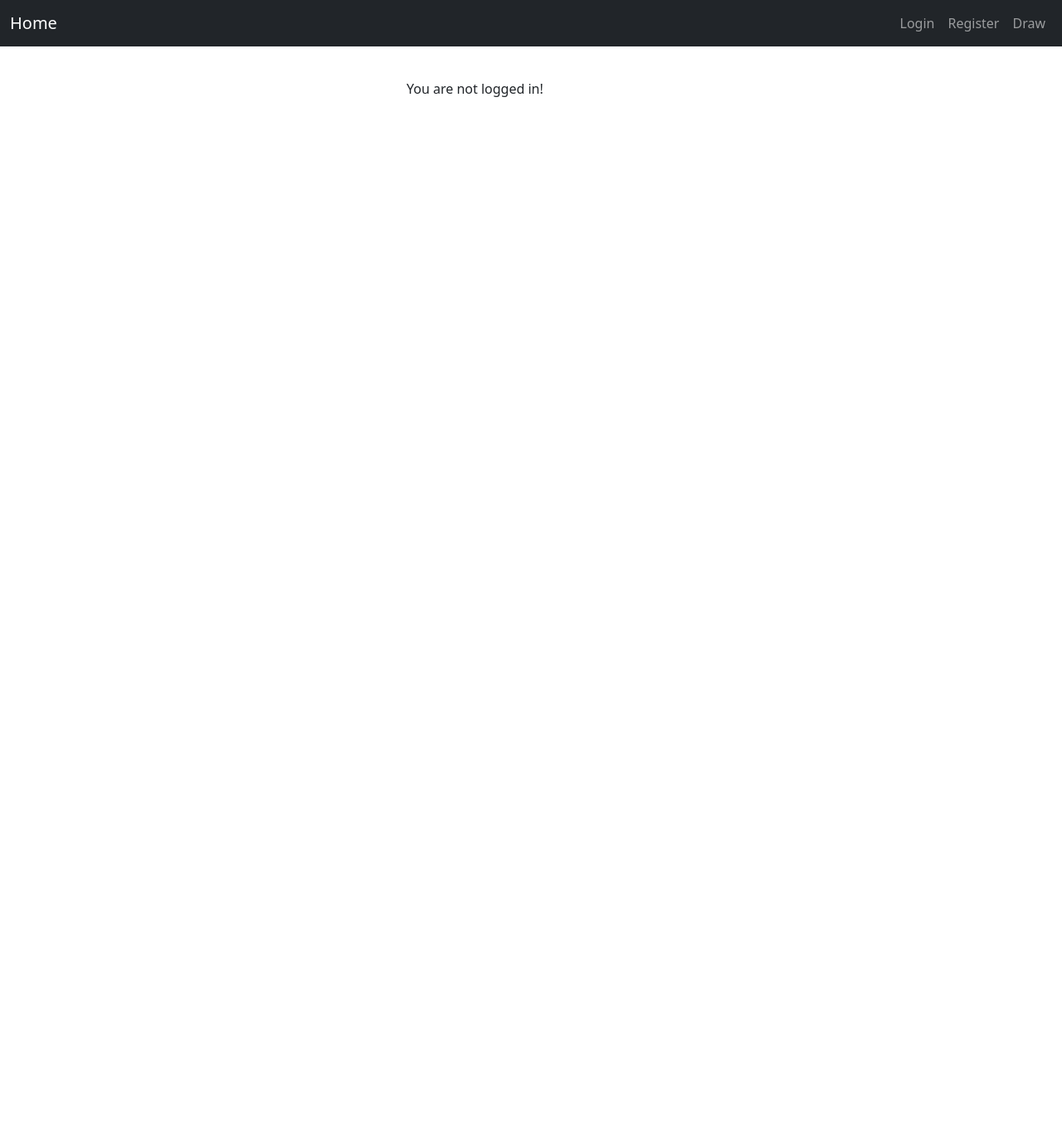
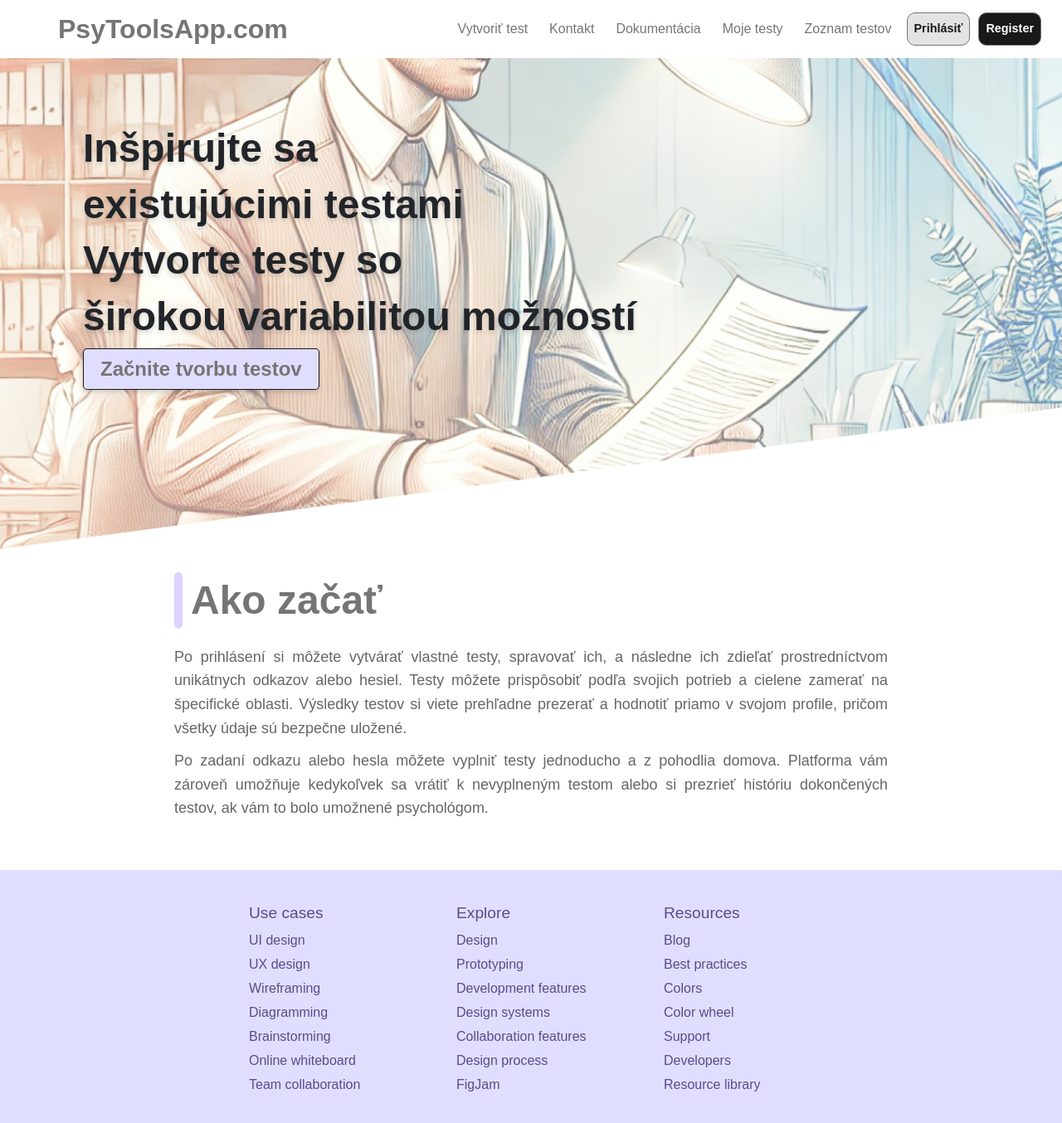
Before and after one commit to LukasProner/MentalHealth, a Vue app in the folder vue-auth/: page / in a window 1280 px wide. Shown: the top 1354 px of the page at 83% size. Before the commit the page ends 800 px from the top, so only its background shows below. Built offline with nearby package versions, Linux system fonts and the light colour scheme; no server answers.

Commit message:
pridany frontend pre prvu stranku

```diff
--- a/vue-auth/src/App.vue
+++ b/vue-auth/src/App.vue
@@ -8,6 +8,7 @@
 
 <script>
 import NavBar from "@/components/NavBar";
+import 'normalize.css';
 
 export default {
   components: {NavBar}
@@ -15,38 +16,31 @@ export default {
 </script>
 
 <style>
-.form-signin {
-  width: 100%;
-  max-width: 330px;
-  padding: 15px;
-  margin: auto;
+:root {
+    --color-h2: rgba(0, 0, 0, 0.90);
+    --h1-size: 3rem;
+    --h2-size: 2rem;
+    --color-h1: #757575;
+    --color-lightblue: #E0DEFF;
+    --color-white: #FFF;
+    --color-login: #E3E3E3;
+    --color-black: #000;
+    --color-button-hover: #6870D5;
 }
 
-.form-signin .checkbox {
-  font-weight: 400;
+body {
+    font-family: Arial, sans-serif;
+    margin: 0;
+    padding: 0;
+    background-color: var(--color-white);
 }
 
-.form-signin .form-control {
-  position: relative;
-  box-sizing: border-box;
-  height: auto;
-  padding: 10px;
-  font-size: 16px;
+h1 {
+    font-size: var(--h1-size);
+    color: var(--color-h1);
 }
 
-.form-signin .form-control:focus {
-  z-index: 2;
-}
-
-.form-signin input[type="email"] {
-  margin-bottom: -1px;
-  border-bottom-right-radius: 0;
-  border-bottom-left-radius: 0;
-}
-
-.form-signin input[type="password"] {
-  margin-bottom: 10px;
-  border-top-left-radius: 0;
-  border-top-right-radius: 0;
+h2 {
+    font-size: var(--h2-size);
 }
 </style>
--- /dev/null
+++ b/vue-auth/src/components/ButtonComp.vue
@@ -0,0 +1,42 @@
+<template>
+    <button class="custom-button">
+      {{ text }}
+    </button>
+  </template>
+
+  <script>
+  export default {
+    name: 'ButtonComp',
+    props: {
+      text: {
+        type: String,
+        required: true
+      }
+    }
+  }
+  </script>
+
+  <style scoped>
+  .custom-button{
+    background-color: var(--color-lightblue);
+    color: var(--color-h1);
+    border: 1px solid var(--color-h2);
+    padding: 10px 20px;
+    font-size: 1.5rem;
+    font-weight: bold;
+    cursor: pointer;
+    border-radius: 5px;
+    transition: background-color 0.3s, box-shadow 0.3s, transform 0.2s;
+    box-shadow: 0 4px 6px rgba(0, 0, 0, 0.1), 0 2px 4px rgba(0, 0, 0, 0.06);
+}
+
+.custom-button:hover {
+    background-color: var(--color-button-hover);
+    color: var(--color-white);
+}
+@media (max-width: 768px) {
+    .custom-button{
+        font-size: 1.2rem;
+    }
+}
+</style>
--- /dev/null
+++ b/vue-auth/src/components/ContentComp.vue
@@ -0,0 +1,60 @@
+<template>
+    <div className="content">
+            <h1>Ako začať</h1>
+            <p>
+                Po prihlásení si môžete vytvárať vlastné testy, spravovať ich, a následne ich zdieľať prostredníctvom
+                unikátnych odkazov alebo hesiel. Testy môžete prispôsobiť podľa svojich potrieb a cielene zamerať na
+                špecifické oblasti. Výsledky testov si viete prehľadne prezerať a hodnotiť priamo v svojom profile,
+                pričom všetky údaje sú bezpečne uložené.
+            </p>
+            <p>
+                Po zadaní odkazu alebo hesla môžete vyplniť testy jednoducho a z pohodlia domova. Platforma vám zároveň
+                umožňuje kedykoľvek sa vrátiť k nevyplneným testom alebo si prezrieť históriu dokončených testov, ak vám
+                to bolo umožnené psychológom.
+            </p>
+        </div>
+</template>
+
+<script>
+export default{
+    name: 'ContentComp'
+}
+</script>
+<style>
+.content {
+    max-width: 900px;
+    margin: 0 auto;
+    text-align: justify;
+    padding: 20px;
+    padding-bottom: 50px;
+    font-family: 'Arial', sans-serif;
+    line-height: 1.6;
+}
+
+.content h1 {
+    padding: 5px 20px;
+    margin-top: 0;
+    margin-bottom: 20px;
+    font-size: var(--h1-size);
+    font-weight: bold;
+    color: var(--color-h1);
+    position: relative;
+}
+
+.content h1::before {
+    content: '';
+    position: absolute;
+    left: 0px;
+    top: 0;
+    width: 10px;
+    height: 100%;
+    background-color: #dcd3ff;
+    border-radius: 5px;
+}
+
+.content p {
+    font-size: 18px;
+    color: #666;
+    margin: 10px 0;
+}
+</style>
--- /dev/null
+++ b/vue-auth/src/components/FooterComp.vue
@@ -0,0 +1,104 @@
+<template>
+     <footer>
+            <div className="footer-content">
+                <div className="footer-section">
+                    <h3>Use cases</h3>
+                    <a href="#">UI design</a>
+                    <a href="#">UX design</a>
+                    <a href="#">Wireframing</a>
+                    <a href="#">Diagramming</a>
+                    <a href="#">Brainstorming</a>
+                    <a href="#">Online whiteboard</a>
+                    <a href="#">Team collaboration</a>
+                </div>
+                <div className="footer-section">
+                    <h3>Explore</h3>
+                    <a href="#">Design</a>
+                    <a href="#">Prototyping</a>
+                    <a href="#">Development features</a>
+                    <a href="#">Design systems</a>
+                    <a href="#">Collaboration features</a>
+                    <a href="#">Design process</a>
+                    <a href="#">FigJam</a>
+                </div>
+                <div className="footer-section">
+                    <h3>Resources</h3>
+                    <a href="#">Blog</a>
+                    <a href="#">Best practices</a>
+                    <a href="#">Colors</a>
+                    <a href="#">Color wheel</a>
+                    <a href="#">Support</a>
+                    <a href="#">Developers</a>
+                    <a href="#">Resource library</a>
+                </div>
+            </div>
+        </footer>
+</template>
+<script>
+export default{
+    name:"FooterComp"
+}
+</script>
+<style>
+footer {
+    background-color: var(--color-lightblue);
+    padding: 30px 20px;
+    text-align: center;
+    color: #5b4b8a;
+    justify-content: center;
+    align-items: center;
+    display: flex;
+}
+
+footer .footer-content {
+    display: flex;
+    justify-content: space-between;
+    flex-wrap: wrap;
+    gap: 50px;
+    margin-bottom: 20px;
+    max-width: 900px;
+}
+
+footer .footer-section {
+    flex: 1;
+    min-width: 200px;
+    padding: 10px;
+    text-align: left;
+}
+
+footer .footer-section h3 {
+    font-size: 1.2em;
+    margin-bottom: 10px;
+    color: #5b4b8a;
+}
+
+footer .footer-section a {
+    display: block;
+    color: #5b4b8a;
+    text-decoration: none;
+    margin: 5px 0;
+}
+
+footer .footer-section a:hover {
+    text-decoration: underline;
+}
+
+footer .footer-social {
+    margin-top: 20px;
+}
+
+footer .footer-social a {
+    margin: 0 10px;
+    color: #5b4b8a;
+    text-decoration: none;
+}
+
+footer .footer-social a:hover {
+    text-decoration: underline;
+}
+
+footer p {
+    margin-top: 20px;
+    font-size: 0.9em;
+}
+</style>
--- /dev/null
+++ b/vue-auth/src/components/HeroComp.vue
@@ -0,0 +1,53 @@
+<template>
+    <div class="hero"> <!-- Použi class namiesto className -->
+        <h2>Inšpirujte sa</h2>
+        <h2>existujúcimi testami</h2>
+        <h2>Vytvorte testy so</h2>
+        <h2>širokou variabilitou možností</h2>
+        <ButtonComp text="Začnite tvorbu testov" />
+    </div>
+</template>
+
+<script>
+import ButtonComp from './ButtonComp.vue'; // Import tlačidla
+
+export default {
+  name: "HeroComp", // Definuj názov komponentu
+  components: {
+    ButtonComp // Zaregistruj Button komponentu
+  }
+};
+</script>
+
+<style>
+.hero {
+    background-image: url('../assets/Rectangle 1.png');
+    background-size: cover;
+    background-position: center;
+    background-repeat: no-repeat;
+    height: 600px;
+    padding: 80px 100px;
+    text-align: left;
+}
+
+.hero h2 {
+    padding: 0;
+    margin: 0;
+    margin-bottom: 10px;
+    font-size: 3rem;
+    font-weight: bold;
+    text-shadow: 0 4px 6px rgba(0, 0, 0, 0.1), 0 2px 4px rgba(0, 0, 0, 0.06);
+}
+
+@media (max-width: 768px) {
+    .hero {
+        padding: 60px 40px;
+        height: auto;
+        background-size: 1000px
+    }
+
+    .hero h2 {
+        font-size: 2rem; /* Zmenšiť písmo pre menšie obrazovky */
+    }
+}
+</style>
--- a/vue-auth/src/components/NavBar.vue
+++ b/vue-auth/src/components/NavBar.vue
@@ -1,41 +1,27 @@
 <template>
-  <nav class="navbar navbar-expand-md navbar-dark bg-dark mb-4">
-    <div class="container-fluid">
-      <router-link to="/" class="navbar-brand">Home</router-link>
+  <header>
+    <router-link to="/" class="logo">
+      <h1>PsyToolsApp.com</h1>
+    </router-link>
+    <div class="hamburger" id="hamburger-icon">
+      &#9776;
+    </div>
+    <nav class="navigation">
+      <router-link to="/tests" >Vytvoriť test</router-link>
+      <router-link to="/contact" >Kontakt</router-link>
+      <router-link to="/documentation" >Dokumentácia</router-link>
+      <router-link to="/choosetest" >Moje testy</router-link>
+      <router-link to="/choosetest" >Zoznam testov</router-link>
 
-      <div>
-        <ul class="navbar-nav me-auto mb-2 mb-md-0" v-if="!auth">
-        <!-- <ul class="navbar-nav me-auto mb-2 mb-md-0"> -->
-          <li class="nav-item">
-            <router-link to="/login" class="nav-link">Login</router-link>
-          </li>
-          <li class="nav-item">
-            <router-link to="/register" class="nav-link">Register</router-link>
-          </li>
-          <li class="nav-item">
-            <router-link to="/draw" class="nav-link" >Draw</router-link>
-          </li>
-        </ul>
+      <router-link v-if="!auth" to="/login" class="btn">Prihlásiť</router-link>
+      <router-link v-if="!auth" to="/register" class="btn register">Register</router-link>
 
-        <ul class="navbar-nav me-auto mb-2 mb-md-0" v-if="auth">
-          <li class="nav-item">
-            <!-- <a href="#" class="nav-link" @click="logout">Logout</a> -->
-            <router-link to="/login" class="nav-link" @click="logout">Logout</router-link>
-          </li>
-          <li class="nav-item">
-            <router-link to="/draw" class="nav-link" >Draw</router-link>
-          </li>
-          <li class="nav-item">
-            <router-link to="/tests" class="nav-link" >Create test</router-link>
-          </li>
-          <li class="nav-item">
-            <router-link to="/choosetest" class="nav-link" >All tests</router-link>
-          </li>
-        </ul>
-      </div>
-    </div>
-  </nav>
+      <router-link v-if="auth" to="/login" class="btn" @click="logout">Logout</router-link>
+    </nav>
+  </header>
 </template>
+
+
 
 <script lang="ts">
 import {computed,ref} from 'vue';
@@ -87,3 +73,125 @@ export default {
   }
 }
 </script>
+
+<style scoped>
+header {
+    background-color: var(--color-white);
+    padding: 10px 20px;
+    text-align: center;
+    display: flex;
+    align-items: center; /* Vertikálne zarovnanie */
+    justify-content: space-between;
+}
+
+header .logo {
+  text-decoration: none;
+}
+
+header .logo h1 {
+    margin: 0;
+    font-size: 2rem;
+    padding-left: 50px;
+    text-decoration: none;
+    font-weight: bold;
+
+}
+
+.hamburger {
+    display: none;
+    font-size: 2rem;
+    cursor: pointer;
+}
+
+@media (max-width: 1107px) {
+    header {
+        justify-content: space-between;
+        padding: 10px 20px;
+    }
+    .hamburger {
+        display: block;
+        font-size: 2rem;
+        cursor: pointer;
+    }
+}
+.navigation {
+    display: flex;
+    text-align: center;
+}
+
+.navigation a {
+    padding: 8px;
+    margin: 5px;
+    text-decoration: none;
+    color: var(--color-h1);
+    font-size: 1rem;
+    transition: background-color 0.3s;
+    border-radius: 10px;
+}
+
+.navigation a:hover {
+    background-color: var(--color-lightblue);
+}
+
+.navigation .btn {
+    text-decoration: none;
+    color: var(--color-h2);
+    background-color: var(--color-login);
+    font-size: 0.9rem;
+    font-weight: bold;
+    text-align: center;
+    transition: background-color 0.3s;
+    border: 1px solid var(--color-h1);
+
+}
+
+.navigation .btn:hover {
+    background-color: var(--color-lightblue);
+}
+
+.navigation .register {
+    background-color: var(--color-h2);
+    color: var(--color-white);
+}
+
+.navigation .register:hover {
+    background-color: var(--color-login);
+    color: var(--color-h2);
+}
+
+@media (max-width: 1107px) {
+    .navigation {
+        display: none;
+        width: 100%;
+    }
+
+    .hamburger.active + .navigation {
+        display: flex;
+        flex-direction: column;
+        width: 230px;
+        background-color: var(--color-white);
+        position: absolute;
+        top: 40px;
+        right: 0;
+        z-index: 100;
+    }
+
+    .navigation a {
+        padding: 10px;
+        color: var(--color-h1);
+        text-align: center;
+        border-bottom: 1px solid #ddd;
+    }
+
+    .navigation a:hover {
+        background-color: var(--color-lightblue);
+    }
+
+    .navigation a.btn {
+        font-weight: bold;
+        display: block;
+    }
+}
+
+
+</style>
--- a/vue-auth/src/views/HomeView.vue
+++ b/vue-auth/src/views/HomeView.vue
@@ -1,19 +1,26 @@
 <template>
-  <div>
-    <p v-if="loading">Loading...</p>
-    <p v-else>{{ message }}</p>
-  </div>
+  <HeroComp />
+  <ContentComp></ContentComp>
+  <FooterComp></FooterComp>
 </template>
 
 <script lang="ts">
 import { onMounted, ref } from 'vue';
 import { useStore } from "vuex";
+import HeroComp from "@/components/HeroComp.vue";
+import ContentComp from '@/components/ContentComp.vue';
+import FooterComp from '@/components/FooterComp.vue';
 
 export default {
   name: "HomeView",
+  components: {
+    HeroComp,
+    ContentComp,
+    FooterComp
+  },
   setup() {
     const message = ref('You are not logged in!');
-    const loading = ref(true); // Nová premená pre stav načítavania
+    const loading = ref(true);
     const store = useStore();
 
     onMounted(async () => {
--- a/vue-auth/src/views/TestView.vue
+++ b/vue-auth/src/views/TestView.vue
@@ -159,7 +159,6 @@ export default {
     const checkAuth = async () => {
       loading.value = true;
       try {
-        // Zavoláme akciu 'checkAuth' z Vuex store
         await store.dispatch('checkAuth');
       } catch (err) {
         error.value = 'Chyba pri overovaní prihlásenia.';
@@ -168,7 +167,6 @@ export default {
       }
     };
 
-    // Metóda na vytvorenie testu
     const createTest = () => {
       if (!store.getters.isAuthenticated) {
         error.value = 'Nie ste prihlásený. Prihláste sa, aby ste mohli vytvoriť test.';
```
Also changed, not shown: vue-auth/src/assets/Rectangle 1.png (added).
